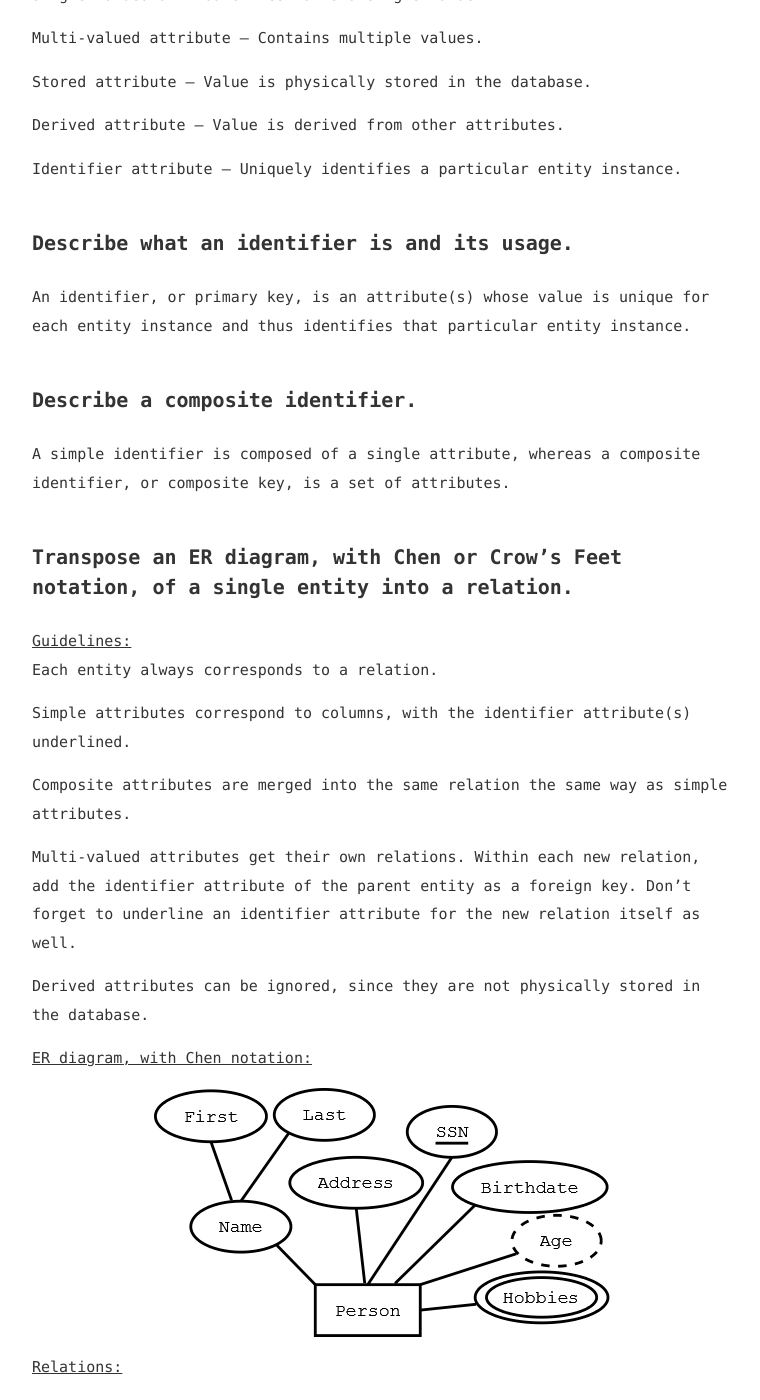
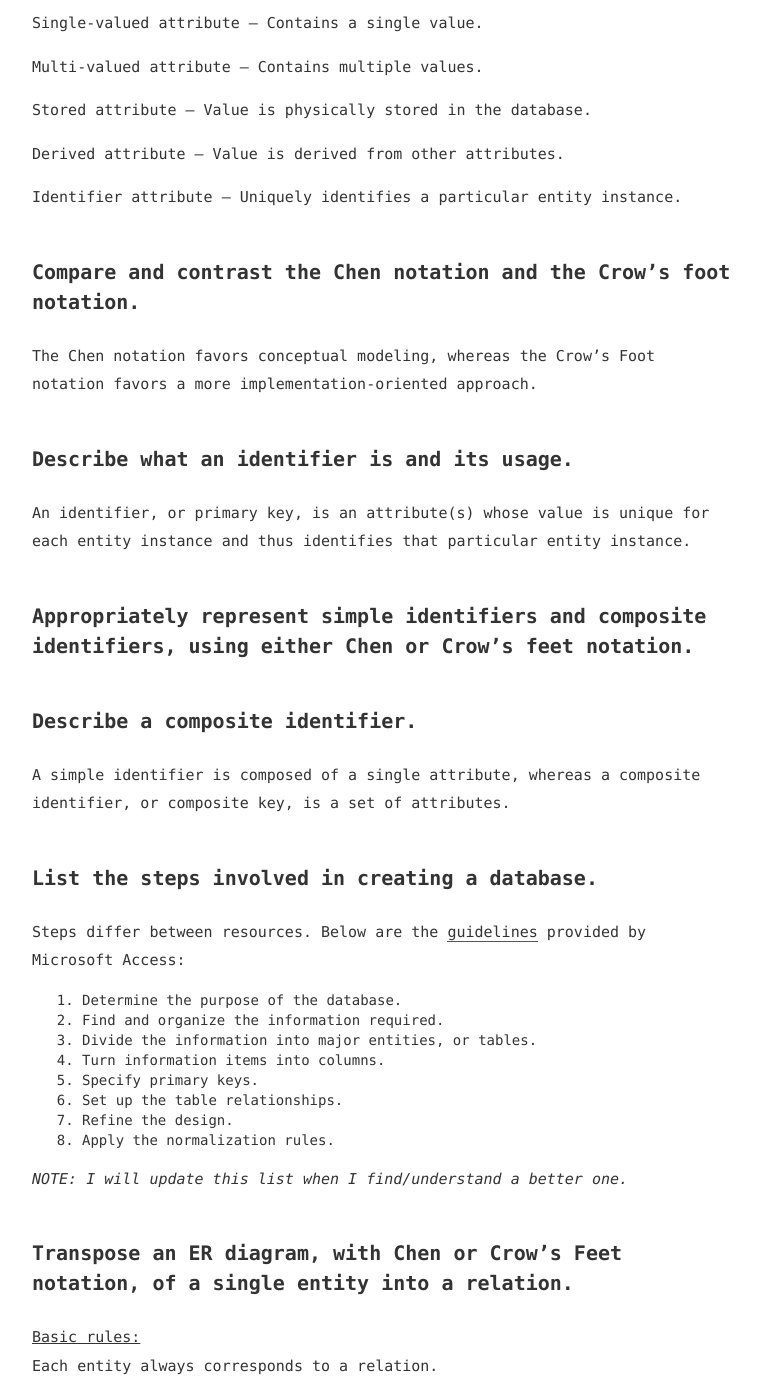
Before and after one commit to brienna/brienna.github.io, a Jekyll site: the page built from _posts/2017-06-04-ISTE-208-study-guide-part-2.md, in a window 1280 px wide and 1400 px high, scrolled down 2400 px. Shown: the whole window, without its empty margins (258-1018 px from the left). Built offline with Jekyll 4.4.1, drawn with Linux system fonts in a browser that asks for light colours; comment, search, counter and statistics services are not loaded; some of the changed text lies outside the part shown.

Commit message:
Continue work on blog post...

```diff
--- a/_posts/2017-06-04-ISTE-208-study-guide-part-2.md
+++ b/_posts/2017-06-04-ISTE-208-study-guide-part-2.md
@@ -35,7 +35,7 @@ In the relational database, an entity class is mapped to a table, and an entity
 
 ![types of attributes](/assets/ISTE-208 study guide/attributes.png){: .center-image }
 
-Entity — Real-world object or concept.
+Entity — Real-world object or concept. Term refers to the entity class, not the entity instance.
 
 Attribute — Descriptive property of the entity.
 
@@ -54,24 +54,45 @@ Derived attribute — Value is derived from other attributes.
 
 Identifier attribute — Uniquely identifies a particular entity instance.
 
+### Compare and contrast the Chen notation and the Crow’s foot notation.
+
+The Chen notation favors conceptual modeling, whereas the Crow’s Foot notation favors a more implementation-oriented approach.
+
 ### Describe what an identifier is and its usage.
 
 An identifier, or primary key, is an attribute(s) whose value is unique for each entity instance and thus identifies that particular entity instance.
+
+### Appropriately represent simple identifiers and composite identifiers, using either Chen or Crow’s feet notation.
 
 ### Describe a composite identifier.
 
 A simple identifier is composed of a single attribute, whereas a composite identifier, or composite key, is a set of attributes.
 
+### List the steps involved in creating a database.
+
+Steps differ between resources. Below are the [guidelines](https://support.office.com/en-US/article/Database-design-basics-EB2159CF-1E30-401A-8084-BD4F9C9CA1F5) provided by Microsoft Access:
+
+1. Determine the purpose of the database.
+2. Find and organize the information required.
+3. Divide the information into major entities, or tables.
+4. Turn information items into columns.
+5. Specify primary keys.
+6. Set up the table relationships.
+7. Refine the design.
+8. Apply the normalization rules.
+
+*NOTE: I will update this list when I find/understand a better one.*
+
 ### Transpose an ER diagram, with Chen or Crow’s Feet notation, of a single entity into a relation.
 
-<u>Guidelines:</u><br>
+<u>Basic rules:</u><br>
 Each entity always corresponds to a relation.
 
 Simple attributes correspond to columns, with the identifier attribute(s) underlined.
 
 Composite attributes are merged into the same relation the same way as simple attributes.
 
-Multi-valued attributes get their own relations. Within each new relation, add the identifier attribute of the parent entity as a foreign key. Don’t forget to underline an identifier attribute for the new relation itself as well.
+Multi-valued attributes get their own relations. Within each new relation, add the identifier attribute of the parent entity as a foreign key.
 
 Derived attributes can be ignored, since they are not physically stored in the database.
 
```
